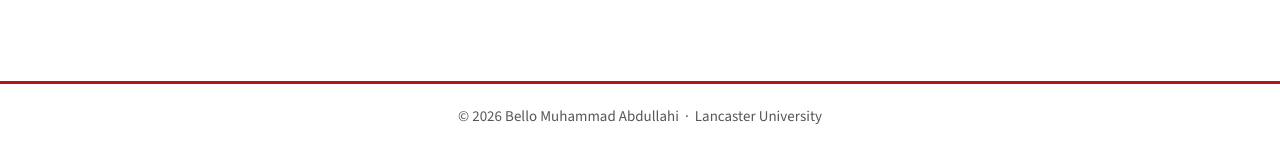
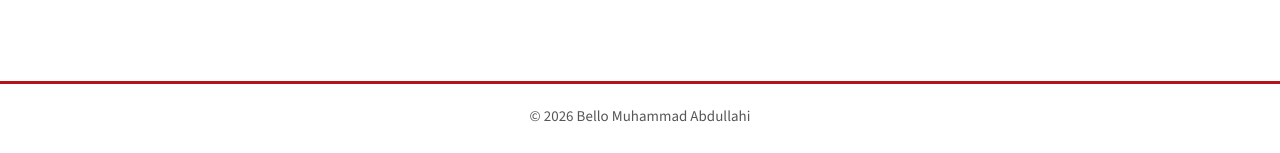
Before and after one commit to Bello-Abdullahi/Bello-Abdullahi.github.io, a Jekyll site: the page built from _pages/about.md, in a window 1280 px wide and 1053 px high. Shown: the part 897-1050 px from the top of the window. Built offline with Jekyll 4.4.1, drawn with Linux system fonts in a browser that asks for light colours.

Commit message:
Update footer to remove university link
Removed the link to Lancaster University from the footer.

```diff
--- a/_layouts/default.html
+++ b/_layouts/default.html
@@ -72,9 +72,8 @@
     <footer class="site-footer h-card">
       <div class="wrapper">
         <p class="footer-note">
-          &copy; 2026 Bello Muhammad Abdullahi &nbsp;&middot;&nbsp;
-          <a href="https://www.lancaster.ac.uk">Lancaster University</a>
-        </p>
+          &copy; 2026 Bello Muhammad Abdullahi
+         </p>
       </div>
     </footer>
 
```
